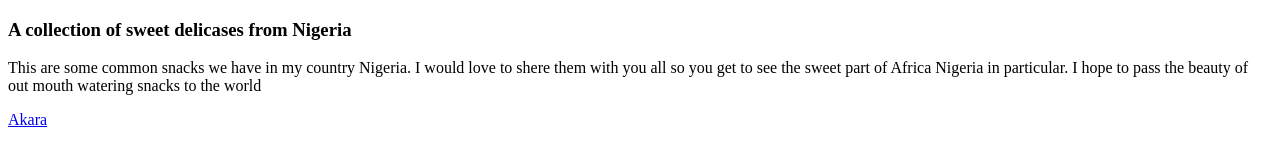
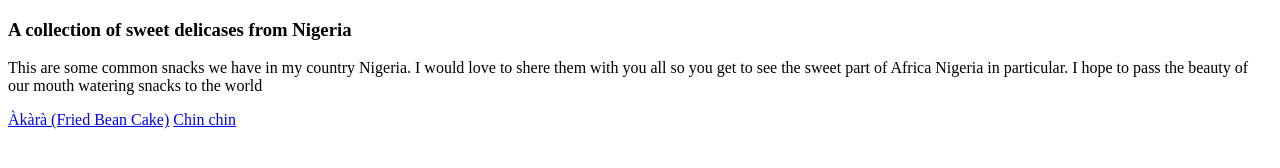
Before and after one commit to Valiantho/odin-recipes, a plain HTML site: page index.html in a window 1280 px wide. Drawn offline with Linux system fonts and the light colour scheme.

Commit message:
added a link to chin_chin.html and made some change on the link to akara.html

```diff
--- a/index.html
+++ b/index.html
@@ -7,9 +7,10 @@
     <p>This are some common snacks we have in my country Nigeria.
         I would love to shere them with you all
         so you get to see the sweet part of Africa Nigeria in particular.
-        I hope to pass the beauty of out mouth watering snacks to the world
+        I hope to pass the beauty of our mouth watering snacks to the world
     </p>
-    <a href="recipes/akara.html">Akara</a>
+    <a href="recipes/akara.html">Àkàrà (Fried Bean Cake)</a>
+    <a href="recipes/chin_chin.html">Chin chin</a>
 </head>
 <body>
 
```
